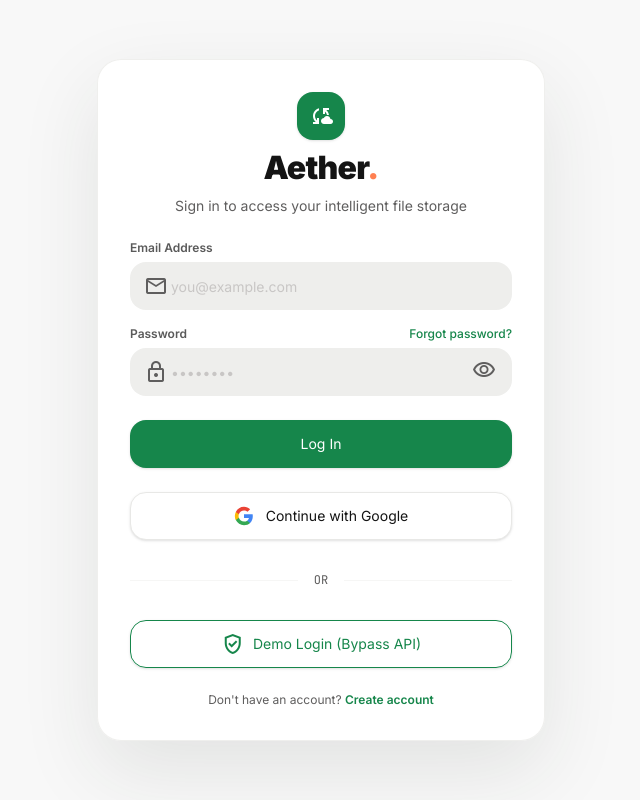
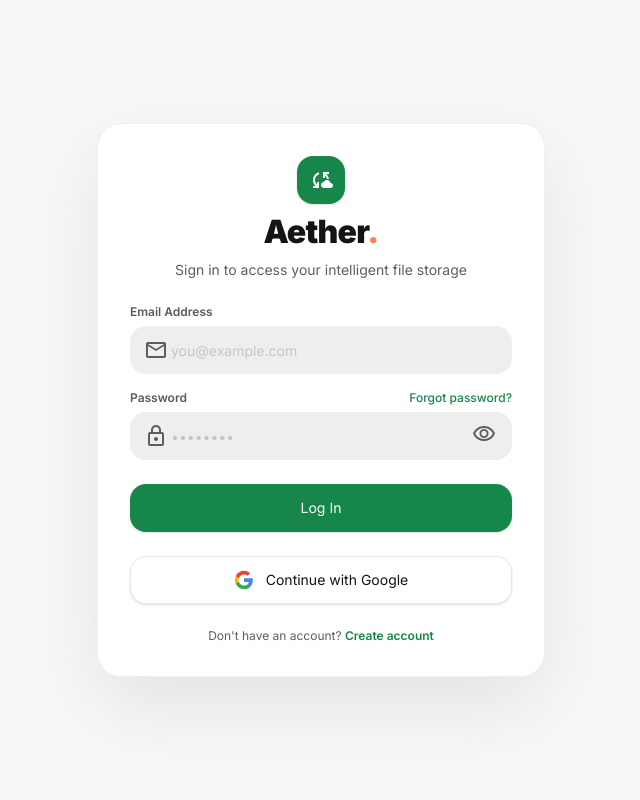
Before and after one commit to tangthuy1412/SWP_FE_3W, a React (Vite) app: page /login in a window 1280 px wide. Shown: the whole page, without its empty margins (319-959 px from the left). Built offline with nearby package versions, Linux system fonts and the light colour scheme; no server answers.

Commit message:
fix(auth): clear stale authentication state

```diff
--- /dev/null
+++ b/src/lib/authStorage.ts
@@ -0,0 +1,9 @@
+const IDENTITY_KEYS = ['token', 'refreshToken', 'userEmail', 'userId', 'userRole', 'userFullName'] as const;
+
+export const clearAuthenticatedUser = () => {
+  IDENTITY_KEYS.forEach((key) => localStorage.removeItem(key));
+  sessionStorage.removeItem('dashboardActiveTab');
+};
+
+export const normalizeRole = (role: string | null | undefined): 'ADMIN' | 'USER' =>
+  role?.toUpperCase() === 'ADMIN' ? 'ADMIN' : 'USER';
--- a/src/pages/LoginPage.tsx
+++ b/src/pages/LoginPage.tsx
@@ -2,6 +2,7 @@
 import { useNavigate, Link } from 'react-router-dom';
 import { authService } from '../services/authService';
 import { saveKnownUser } from '../lib/userHelpers';
+import { clearAuthenticatedUser, normalizeRole } from '../lib/authStorage';
 
 export const LoginPage: React.FC = () => {
   const navigate = useNavigate();
@@ -36,11 +37,12 @@
 
     if (response.data && response.data.success) {
       const data = response.data.data;
+      clearAuthenticatedUser();
       localStorage.setItem('token', data.accessToken);
       localStorage.setItem('refreshToken', data.refreshToken);
       localStorage.setItem('userEmail', data.email);
       localStorage.setItem('userId', String(data.userId));
-      localStorage.setItem('userRole', data.role || 'USER');
+      localStorage.setItem('userRole', normalizeRole(data.role));
       const fullName = data.fullName || data.email.split('@')[0];
       localStorage.setItem('userFullName', fullName);
       saveKnownUser(data.userId, fullName, data.email);
@@ -53,18 +55,6 @@
 
   const handleGoogleLogin = () => {
     window.location.href = authService.getGoogleLoginUrl();
-  };
-
-  // Shortcut for testing the frontend offline
-  const handleDemoBypass = () => {
-    localStorage.setItem('token', 'demo-bypass-token-12345');
-    localStorage.setItem('refreshToken', 'demo-bypass-refresh-token-12345');
-    localStorage.setItem('userEmail', 'demo@example.com');
-    localStorage.setItem('userId', '1');
-    localStorage.setItem('userRole', 'ADMIN'); // Bypass login as Admin for testing
-    localStorage.setItem('userFullName', 'Demo User');
-    saveKnownUser(1, 'Demo User', 'demo@example.com');
-    navigate('/dashboard');
   };
 
   return (
@@ -193,21 +183,6 @@
           Continue with Google
         </button>
 
-        <div className="relative flex py-2 items-center">
-          <div className="flex-grow border-t border-outline-variant/40" />
-          <span className="flex-shrink mx-4 text-secondary text-xs font-mono-label">OR</span>
-          <div className="flex-grow border-t border-outline-variant/40" />
-        </div>
-
-        {/* Demo Bypass button for easy testing */}
-        <button
-          onClick={handleDemoBypass}
-          className="w-full h-12 border border-primary text-primary font-label-md text-label-md rounded-xl flex items-center justify-center gap-2 hover:bg-primary/5 active:scale-[0.98] transition-all shadow-sm cursor-pointer font-semibold"
-        >
-          <span className="material-symbols-outlined text-[20px] select-none">verified_user</span>
-          Demo Login (Bypass API)
-        </button>
-
         <p className="text-center font-body-md text-xs text-secondary">
           Don't have an account?{' '}
           <Link to="/register" className="text-primary font-semibold hover:underline">
--- a/src/pages/OAuth2RedirectHandler.tsx
+++ b/src/pages/OAuth2RedirectHandler.tsx
@@ -1,6 +1,7 @@
 import React, { useEffect } from 'react';
 import { useNavigate } from 'react-router-dom';
 import { saveKnownUser } from '../lib/userHelpers';
+import { clearAuthenticatedUser, normalizeRole } from '../lib/authStorage';
 
 export const OAuth2RedirectHandler: React.FC = () => {
   const navigate = useNavigate();
@@ -13,6 +14,7 @@
     const fullName = params.get('fullName');
 
     if (token && refreshToken) {
+      clearAuthenticatedUser();
       localStorage.setItem('token', token);
       localStorage.setItem('refreshToken', refreshToken);
       if (email) {
@@ -23,9 +25,7 @@
         localStorage.setItem('userId', userId);
       }
       const role = params.get('role');
-      if (role) {
-        localStorage.setItem('userRole', role);
-      }
+      localStorage.setItem('userRole', normalizeRole(role));
       if (fullName) {
         localStorage.setItem('userFullName', fullName);
       }
--- a/src/services/apiClient.ts
+++ b/src/services/apiClient.ts
@@ -1,3 +1,5 @@
+import { clearAuthenticatedUser } from '../lib/authStorage';
+
 export const API_BASE_URL =
   import.meta.env.VITE_API_BASE_URL ||
   'https://openaihubstudybe-hchecwhbfmb4cjbd.malaysiawest-01.azurewebsites.net/api';
@@ -87,10 +89,7 @@
         }
 
         // Khi refresh thất bại, xóa credential cũ và đưa user về login để tránh tiếp tục gọi API không xác thực.
-        localStorage.removeItem('token');
-        localStorage.removeItem('refreshToken');
-        localStorage.removeItem('userEmail');
-        localStorage.removeItem('userId');
+        clearAuthenticatedUser();
 
         const path = window.location.pathname;
         if (path !== '/login' && path !== '/register' && path !== '/verify-otp' && path !== '/dashboard') {
```
